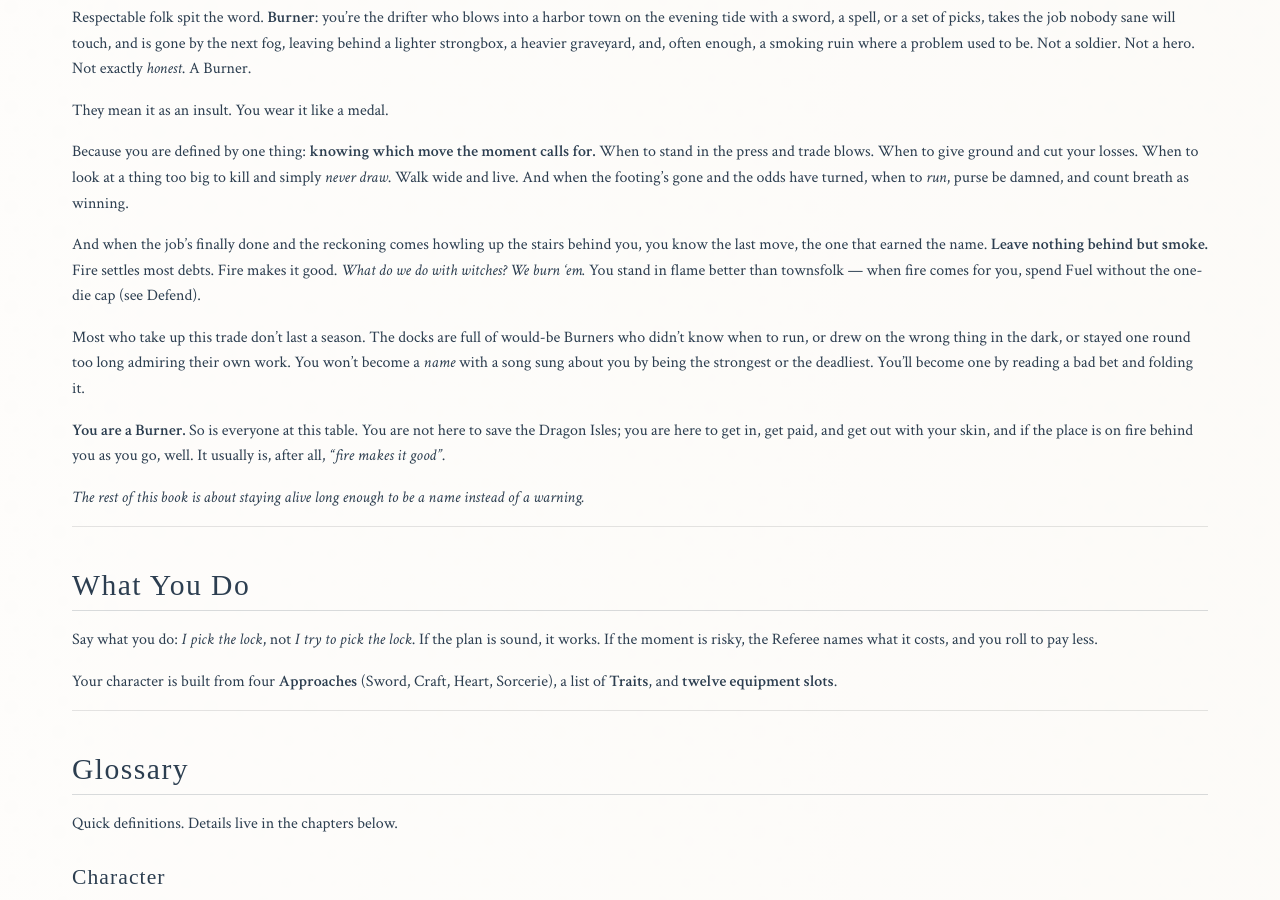
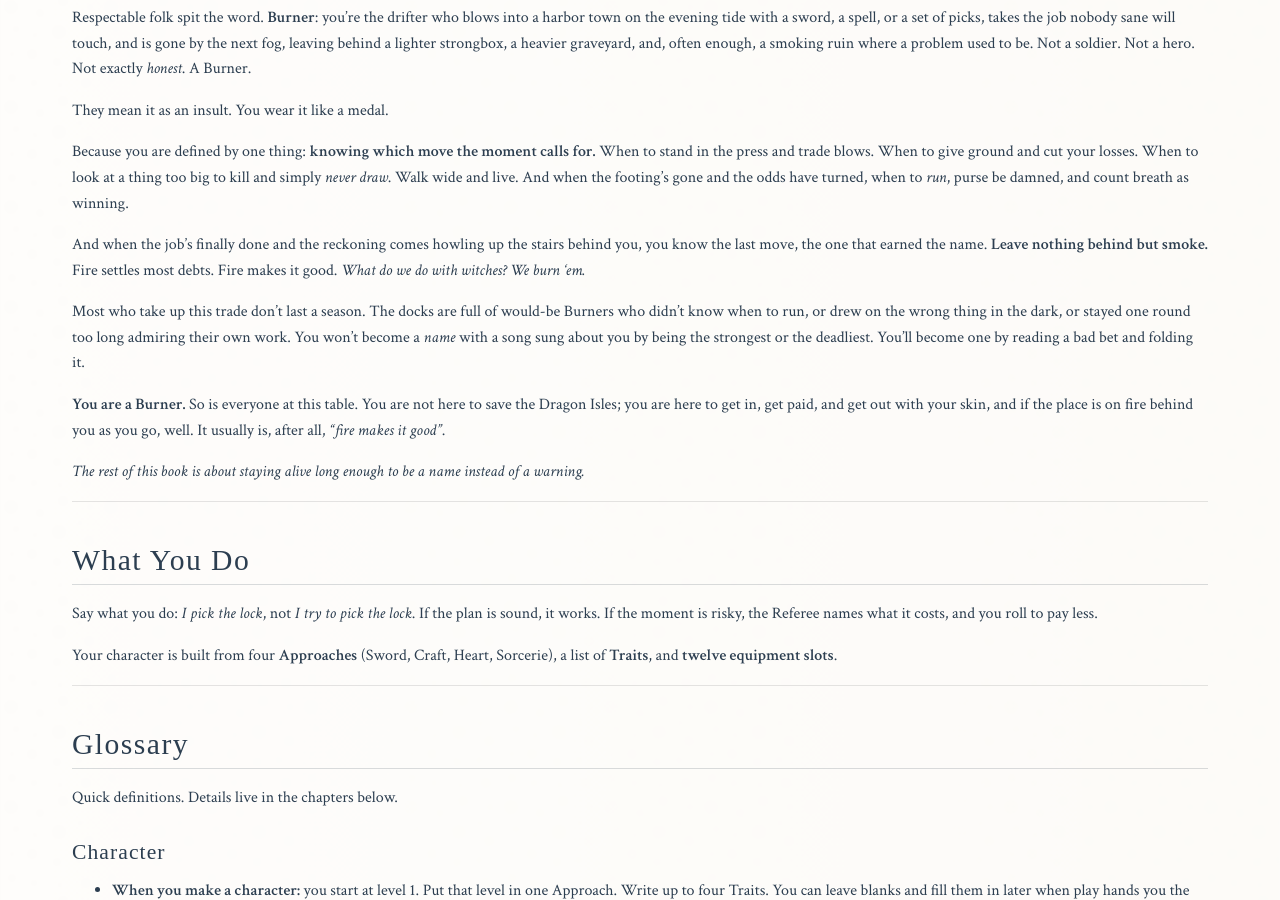
Before and after one commit to paulabrams/burners, a Jekyll site: the page built from burners-adventure-game.md, in a window 1280 px wide and 900 px high, scrolled down 2004 px. Built offline with Jekyll 4.4.1, drawn with Linux system fonts in a browser that asks for light colours; some web fonts are replaced.

Commit message:
Update burners-adventure-game.md

```diff
--- a/burners-adventure-game.md
+++ b/burners-adventure-game.md
@@ -23,7 +23,7 @@ They mean it as an insult. You wear it like a medal.
 
 Because you are defined by one thing: **knowing which move the moment calls for.** When to stand in the press and trade blows. When to give ground and cut your losses. When to look at a thing too big to kill and simply *never draw*. Walk wide and live. And when the footing's gone and the odds have turned, when to *run*, purse be damned, and count breath as winning.
 
-And when the job's finally done and the reckoning comes howling up the stairs behind you, you know the last move, the one that earned the name. **Leave nothing behind but smoke.** Fire settles most debts. Fire makes it good. *What do we do with witches? We burn 'em.* You stand in flame better than townsfolk — when fire comes for you, spend Fuel without the one-die cap (see Defend).
+And when the job's finally done and the reckoning comes howling up the stairs behind you, you know the last move, the one that earned the name. **Leave nothing behind but smoke.** Fire settles most debts. Fire makes it good. *What do we do with witches? We burn 'em.*
 
 Most who take up this trade don't last a season. The docks are full of would-be Burners who didn't know when to run, or drew on the wrong thing in the dark, or stayed one round too long admiring their own work. You won't become a *name* with a song sung about you by being the strongest or the deadliest. You'll become one by reading a bad bet and folding it.
 
```
